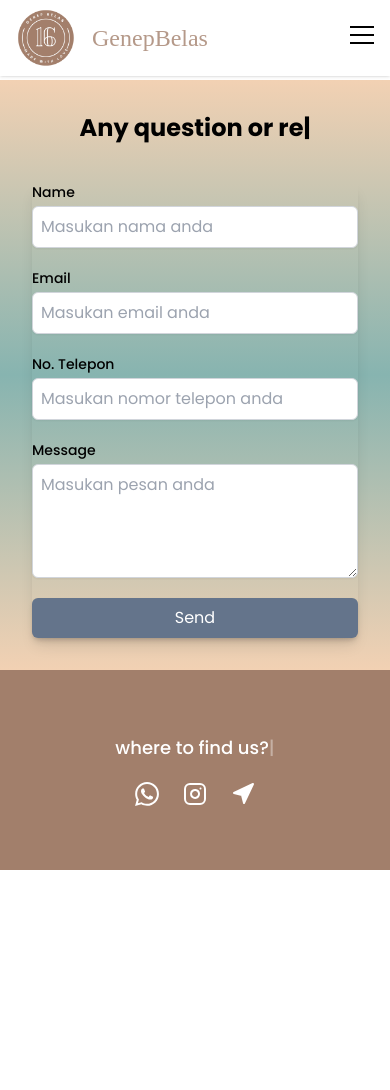
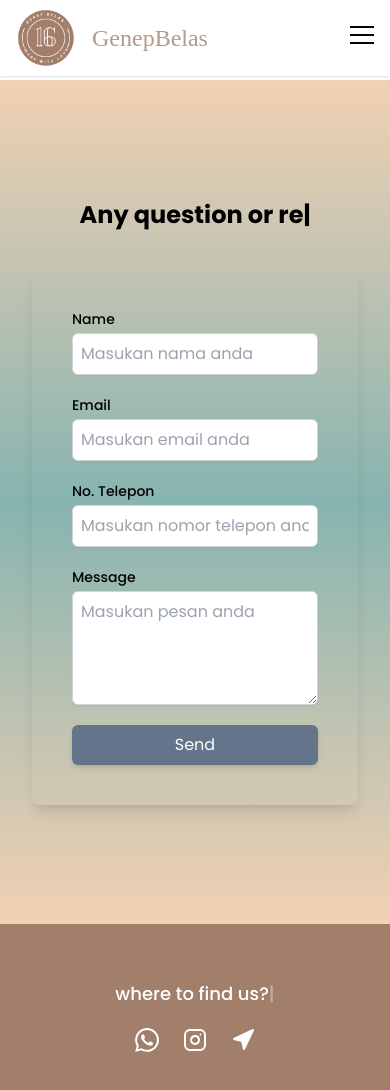
Before and after one commit to WildanFathir/genep-belas, a Vue app: page /contact in a window 390 px wide. Shown: the top 1090 px of the page. Before the commit the page ends 870 px from the top, so only its background shows below. Built offline with nearby package versions, Linux system fonts and the light colour scheme; a web font is replaced by a local one.

Commit message:
Refactor: Adjust height and padding of ContactPage.vue and Footer.vue for responsive layout

```diff
--- a/src/assets/css/style.css
+++ b/src/assets/css/style.css
@@ -684,6 +684,14 @@
   height: 100%;
 }
 
+.h-screen {
+  height: 100vh;
+}
+
+.max-h-full {
+  max-height: 100%;
+}
+
 .min-h-\[250px\] {
   min-height: 250px;
 }
@@ -698,6 +706,10 @@
 
 .min-h-\[70px\] {
   min-height: 70px;
+}
+
+.min-h-screen {
+  min-height: 100vh;
 }
 
 .w-12 {
@@ -979,6 +991,10 @@
   padding: 2rem;
 }
 
+.p-10 {
+  padding: 2.5rem;
+}
+
 .px-4 {
   padding-left: 1rem;
   padding-right: 1rem;
@@ -997,6 +1013,26 @@
 .py-2 {
   padding-top: 0.5rem;
   padding-bottom: 0.5rem;
+}
+
+.py-8 {
+  padding-top: 2rem;
+  padding-bottom: 2rem;
+}
+
+.py-6 {
+  padding-top: 1.5rem;
+  padding-bottom: 1.5rem;
+}
+
+.py-12 {
+  padding-top: 3rem;
+  padding-bottom: 3rem;
+}
+
+.py-14 {
+  padding-top: 3.5rem;
+  padding-bottom: 3.5rem;
 }
 
 .pb-16 {
--- a/src/components/Footer.vue
+++ b/src/components/Footer.vue
@@ -1,6 +1,6 @@
 <template>
   <footer
-    class="flex flex-col space-y-5 justify-center items-center bg-[#A27F6B] py-16"
+    class="flex flex-col space-y-5 justify-center items-center bg-[#A27F6B] py-14"
   >
     <p class="text-lg font-medium text-white">
       <span ref="typedElement"></span>
```
